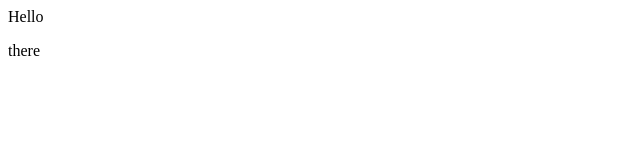
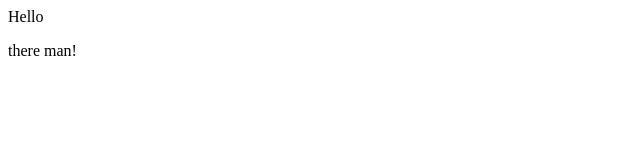
Before and after one commit to andersonhall/git-demo, a plain HTML site: page index.html in a window 1280 px wide. Shown: the full height of the page, 0-640 px from the left. Drawn offline with Linux system fonts and the light colour scheme.

Commit message:
Added man

```diff
--- a/index.html
+++ b/index.html
@@ -1,2 +1,2 @@
 <div>Hello</div>
-<p>there</p>
+<p>there man!</p>
```
